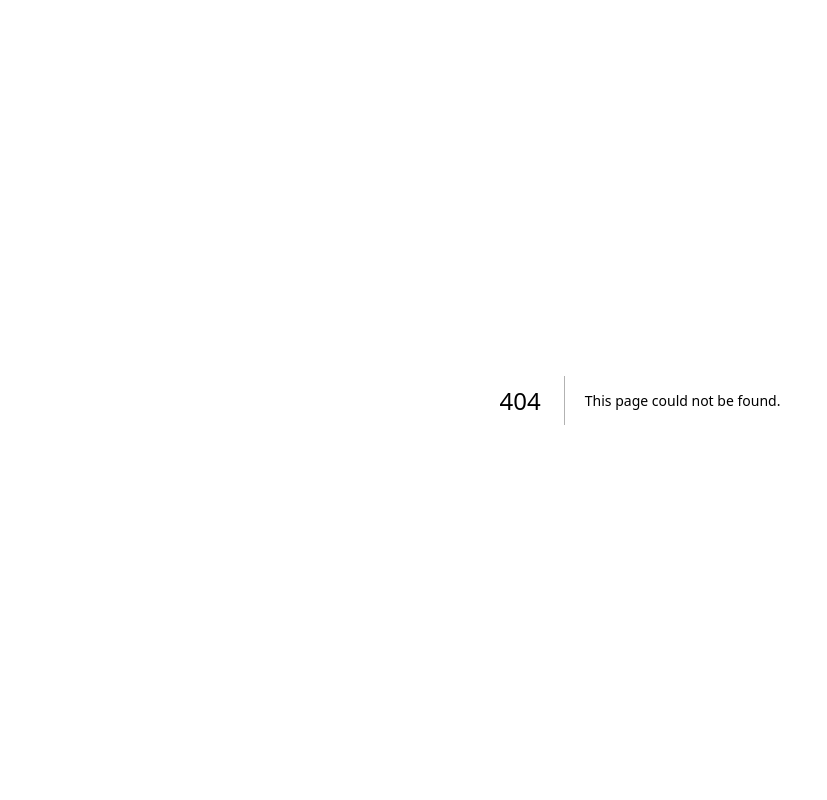
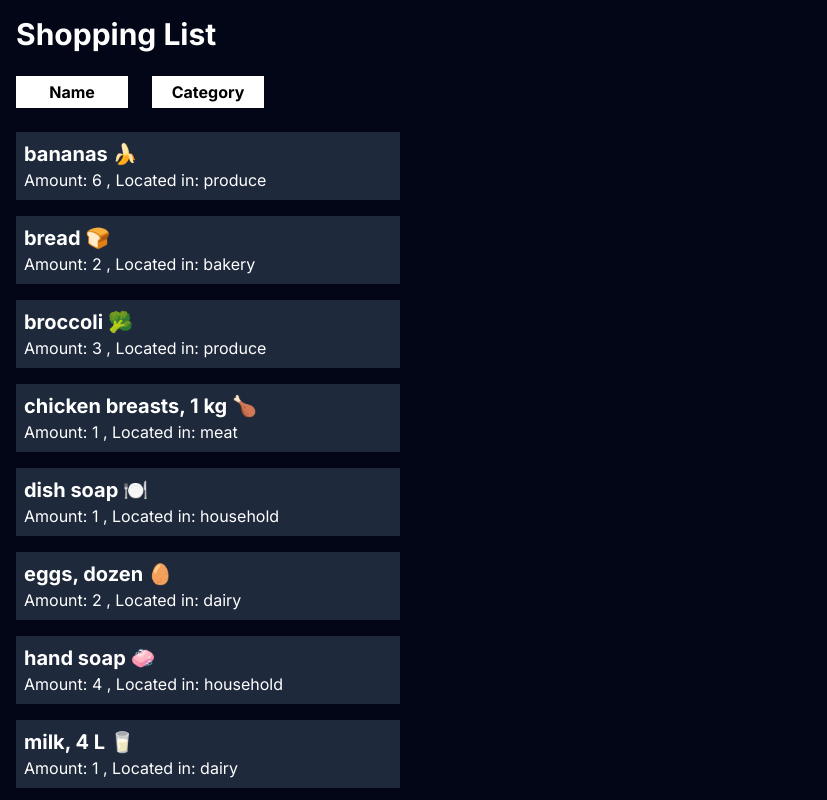
Before and after one commit to saffeeraza/cprg306-assignments, a Next.js app: page /week5 in a window 1280 px wide. Before the commit this address had no page. Shown: the top 800 px of the page, without its empty margins (0-827 px from the left). Built offline with nearby package versions, Linux system fonts and the light colour scheme.

Commit message:
week5 assignment

```diff
--- a/app/page.js
+++ b/app/page.js
@@ -15,6 +15,7 @@ export default function Home() {
     <ul>
       <li> <Link href="/week3"> Week 3</Link> </li>
       <li> <Link href="/week4"> Week 4</Link> </li>
+      <li> <Link href="/week5"> Week 5</Link> </li>
     </ul>
 
     </div>
--- /dev/null
+++ b/app/week5/item-list.js
@@ -0,0 +1,41 @@
+// app/week5/item-list.js
+"use client";
+import React, { useState } from 'react';
+import items from './items.json';
+import Item from './item';
+
+const ItemList = () => {
+  const [sortBy, setSortBy] = useState('name');
+
+  const sortedItems = [...items].sort((a, b) => {
+    if (sortBy === 'name') {
+      return a.name.localeCompare(b.name);
+    } else if (sortBy === 'category') {
+      return a.category.localeCompare(b.category);
+    }
+  });
+
+  return (
+    <div>
+      <div>
+        <button className = "bg-white font-bold p-1 m-2 w-28 hover:bg-gray-500  ml-4"
+          onClick={() => setSortBy('name')}
+        >
+         Name
+        </button>
+        <button className = "bg-white font-bold p-1 m-2 w-28  hover:bg-gray-500 ml-4"
+          onClick={() => setSortBy('category')}
+        >
+         Category
+        </button>
+      </div>
+      <ul>
+        {sortedItems.map((item) => (
+          <Item key={item.id} name={item.name} quantity={item.quantity} category={item.category} />
+        ))}
+      </ul>
+    </div>
+  );
+};
+
+export default ItemList;
--- /dev/null
+++ b/app/week5/item.js
@@ -0,0 +1,15 @@
+// app/week5/item.js
+
+import React from 'react';
+
+const Item = ({ name, quantity, category }) => {
+    return (
+        <ul>
+          <li className="p-2 m-4 bg-slate-800 max-w-sm">
+            <h3 className="text-xl font-bold text-white">{name}</h3>
+            <p className= "text-white"> Amount: {quantity} , Located in: {category}</p>
+          </li>
+        </ul>
+    )
+}
+export default Item;
--- /dev/null
+++ b/app/week5/items.json
@@ -0,0 +1,74 @@
+[
+  {
+    "id": "1h2GJKH12gkHG31h1H",
+    "name": "milk, 4 L 🥛",
+    "quantity": 1,
+    "category": "dairy"
+  },
+  {
+    "id": "2KJH3k2j3H1k2J3K1H",
+    "name": "bread 🍞",
+    "quantity": 2,
+    "category": "bakery"
+  },
+  {
+    "id": "3h2KJH3k2j3H1k2J3",
+    "name": "eggs, dozen 🥚",
+    "quantity": 2,
+    "category": "dairy"
+  },
+  {
+    "id": "4k2J3K1H2GJKH12gk",
+    "name": "bananas 🍌",
+    "quantity": 6,
+    "category": "produce"
+  },
+  {
+    "id": "5H1h1H2KJH3k2j3H",
+    "name": "broccoli 🥦",
+    "quantity": 3,
+    "category": "produce"
+  },
+  {
+    "id": "6H1k2J3K1H2GJKH1",
+    "name": "chicken breasts, 1 kg 🍗",
+    "quantity": 1,
+    "category": "meat"
+  },
+  {
+    "id": "7gkHG31h1H2KJH3k",
+    "name": "pasta sauce 🍝",
+    "quantity": 3,
+    "category": "canned goods"
+  },
+  {
+    "id": "8j3H1k2J3K1H2GJK",
+    "name": "spaghetti, 454 g 🍝",
+    "quantity": 2,
+    "category": "dry goods"
+  },
+  {
+    "id": "9H12gkHG31h1H2KJ",
+    "name": "toilet paper, 12 pack 🧻",
+    "quantity": 1,
+    "category": "household"
+  },
+  {
+    "id": "10H3k2j3H1k2J3K1",
+    "name": "paper towels, 6 pack",
+    "quantity": 1,
+    "category": "household"
+  },
+  {
+    "id": "11k2J3K1H2GJKH12",
+    "name": "dish soap 🍽️",
+    "quantity": 1,
+    "category": "household"
+  },
+  {
+    "id": "12GJKH12gkHG31h1",
+    "name": "hand soap 🧼",
+    "quantity": 4,
+    "category": "household"
+  }
+]
--- /dev/null
+++ b/app/week5/page.js
@@ -0,0 +1,13 @@
+//import React from 'react';
+import ItemList from './item-list';
+
+const Page = () => {
+  return (
+    <main className = "bg-slate-950" >
+      <h1 className = "font-bold text-3xl text-white ml-4 py-4">Shopping List</h1>
+      <ItemList />
+    </main>
+  );
+};
+
+export default Page;
```
